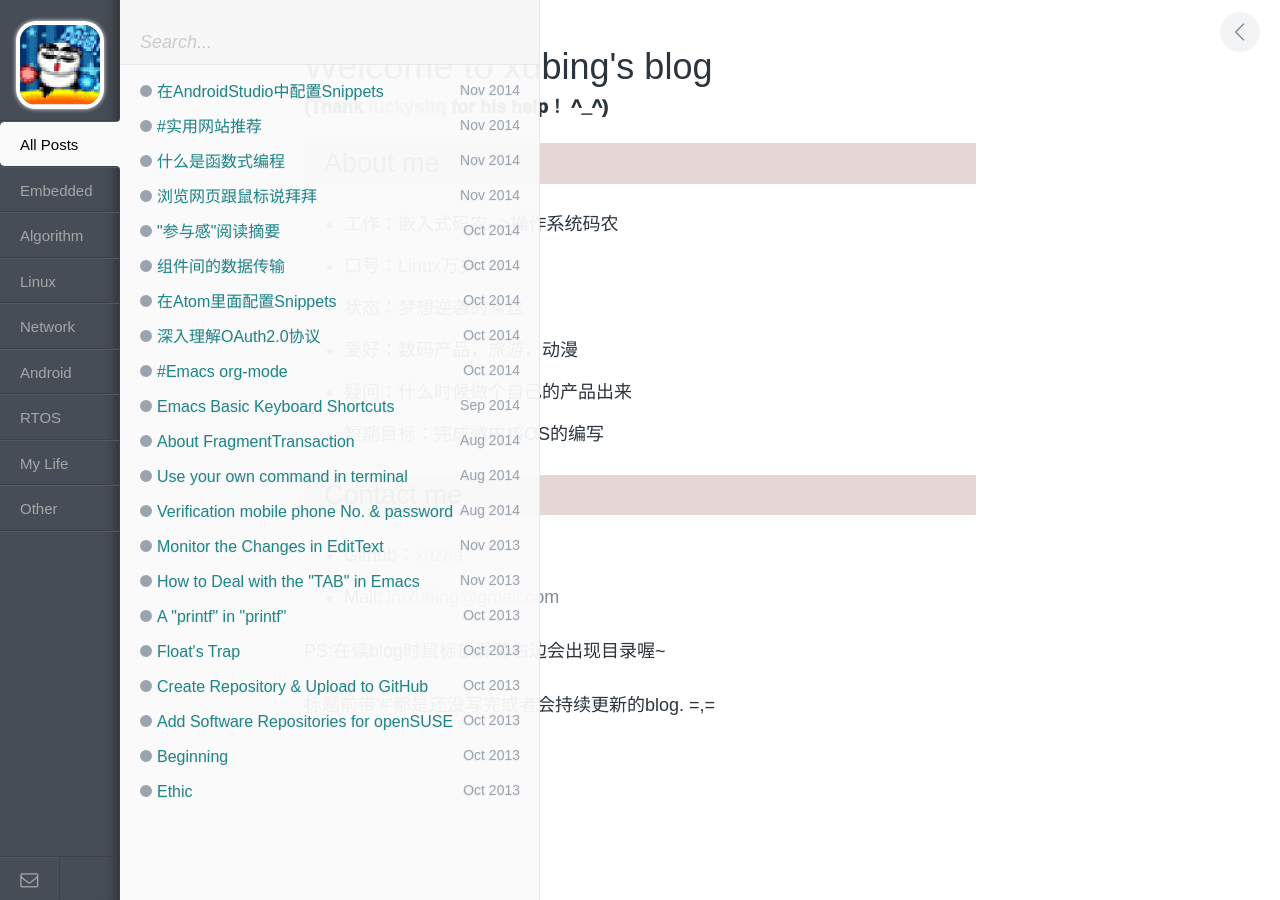
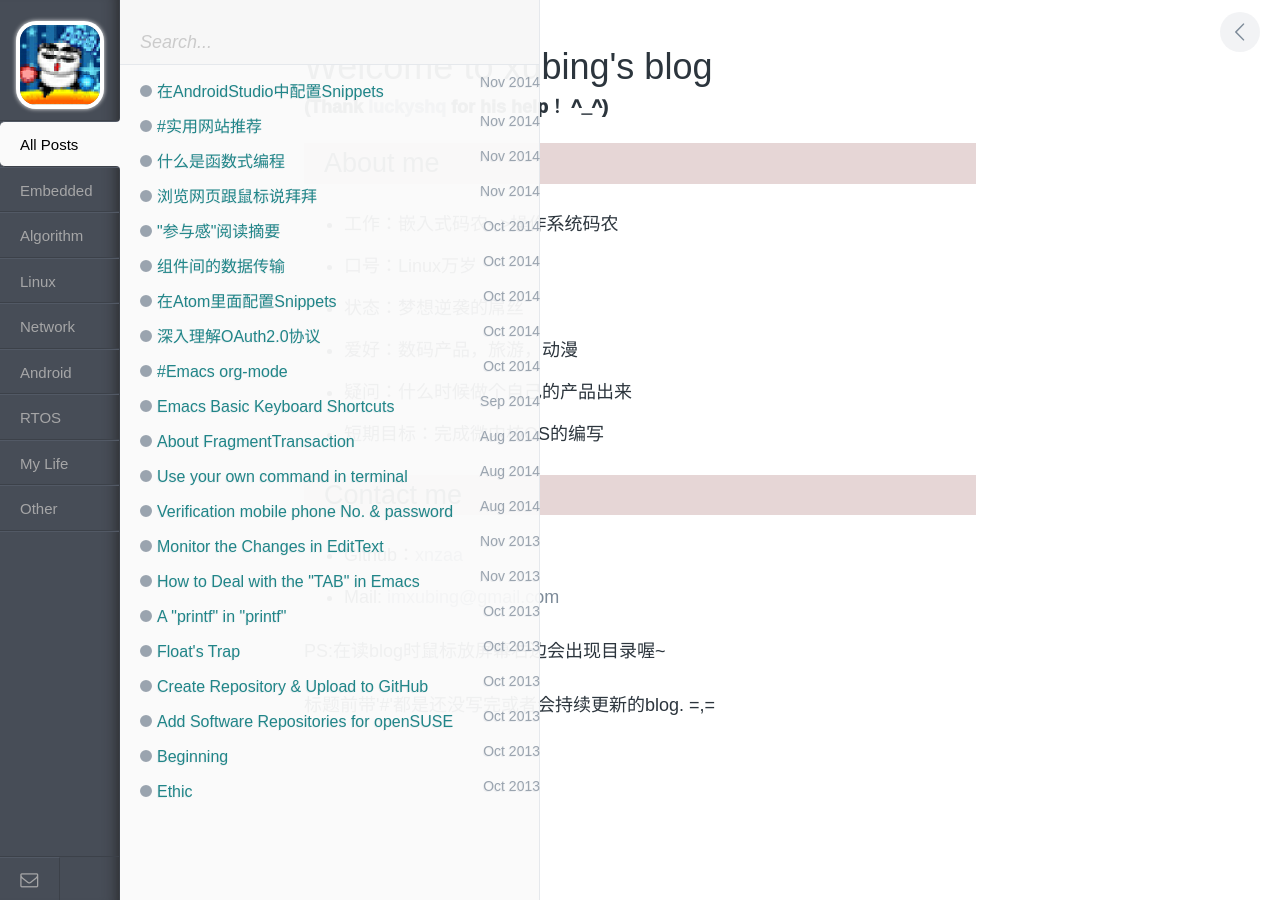
Before and after one commit to xnzaa/xnzaa.github.io, a Jekyll site: the page built from index.html, in a window 1280 px wide. Built offline with Jekyll 4.4.1, drawn with Linux system fonts in a browser that asks for light colours; comment, search, counter and statistics services are not loaded.

Commit message:
change index

```diff
--- a/_layouts/index.html
+++ b/_layouts/index.html
@@ -43,7 +43,8 @@
         <nav id="pl__container">
 
 		 {% for post in site.posts %}
-          <a class="{{ post.categories }} pl__all" href="{{ post.url }}"><span class="pl__circle"></span><span class="pl__title">{{ post.title }}</span><span class="pl__date">{{ post.date | date: "%b %Y" }}</span></a>
+		 <a><span class="pl__date">{{ post.date | date: "%b %Y" }}</span></a>
+          <a class="{{ post.categories }} pl__all" href="{{ post.url }}"><span class="pl__circle"></span><span class="pl__title">{{ post.title }}</span></a>
         {% endfor %}
         </nav>
       </div> <!-- end #posts-list -->
```
